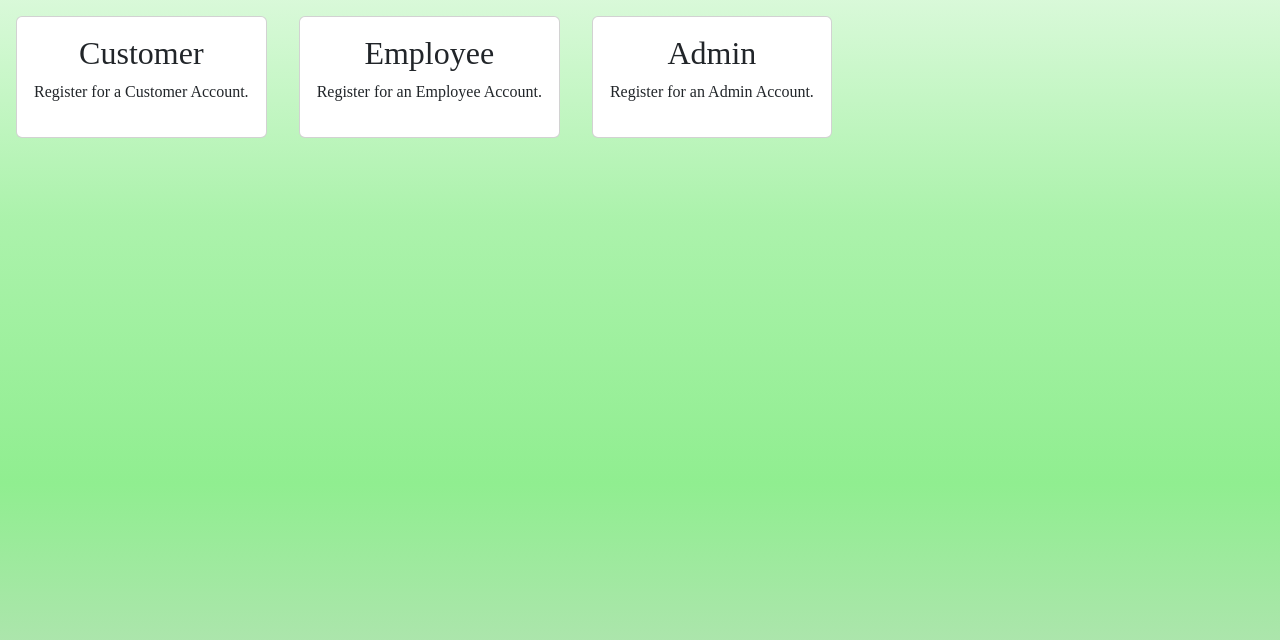
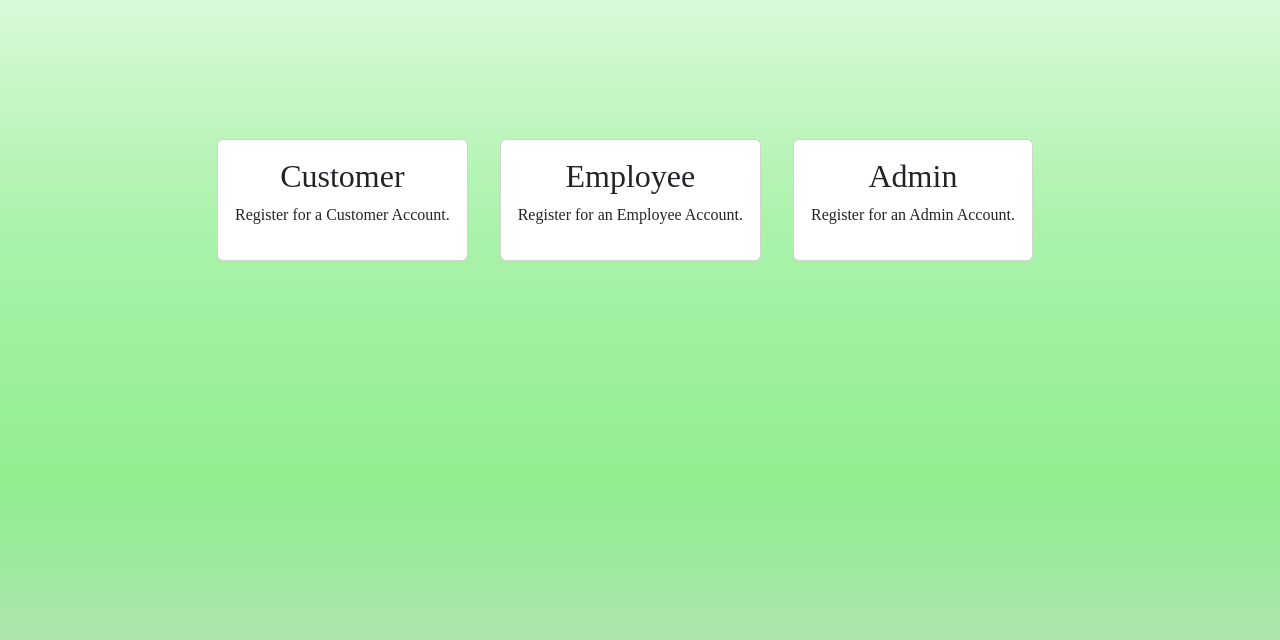
Before and after one commit to VStarr93/portfolio, a Django app: page /user/register/ in a window 1280 px wide. Shown: the part 50-690 px from the top of the page. Run offline with Django 4.2, Linux system fonts and the light colour scheme; some libraries are stand-ins or nearby versions.

Commit message:
create custom class - v-row-register

```diff
--- a/crm_user/static/crm_user/css/styles.css
+++ b/crm_user/static/crm_user/css/styles.css
@@ -89,6 +89,13 @@ header h3:first-of-type {
 }
 
 /* Custom Classes */
+
+.v-row-register {
+    width: 100%;
+    height: 50vh;
+    justify-content: center;
+    align-items: center;
+}
 
 .v-table-fields {
     min-width:100px;
```
